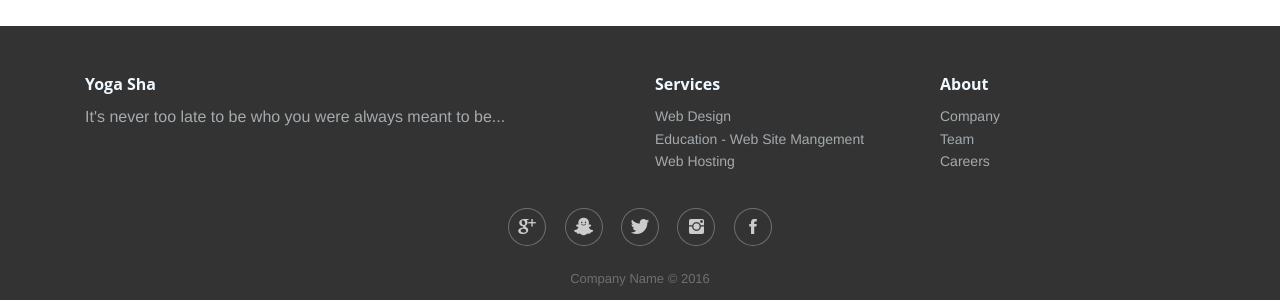
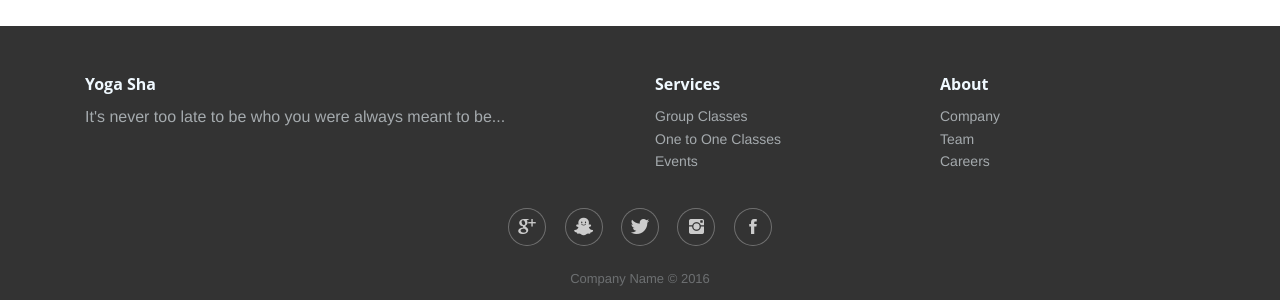
Before and after one commit to primertest-org/www, a Jekyll site: the page built from index.html, in a window 1280 px wide and 900 px high, scrolled down 3861 px. Shown: the part 562-862 px from the top of the window. Built offline with Jekyll 4.4.1, drawn with Linux system fonts in a browser that asks for light colours; some web fonts are replaced.

Commit message:
Updated '_data/footerdark.json' via CloudCannon

```diff
--- a/_data/footerdark.json
+++ b/_data/footerdark.json
@@ -4,15 +4,15 @@
 	"links1-name": "Services",
 	"links1-links": [
 		{
-			"name": "Web Design",
+			"name": "Group Classes",
 			"link": "#"
 		},
 		{
-			"name": "Education - Web Site Mangement",
+			"name": "One to One Classes",
 			"link": "#"
 		},
 		{
-			"name": "Web Hosting",
+			"name": "Events",
 			"link": "#"
 		}
 	],
```
